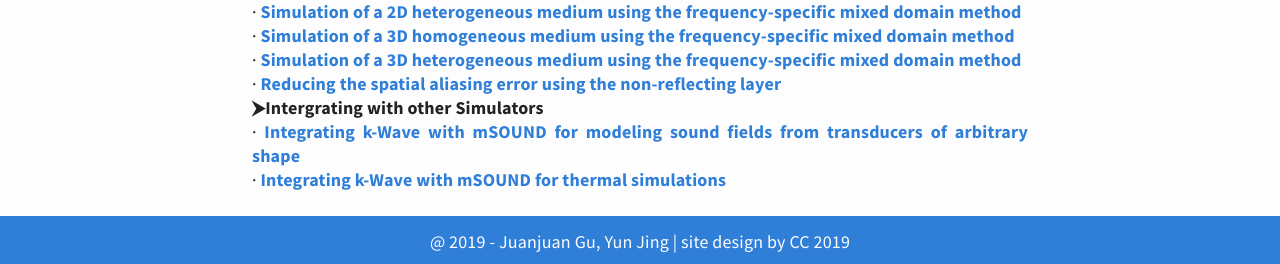
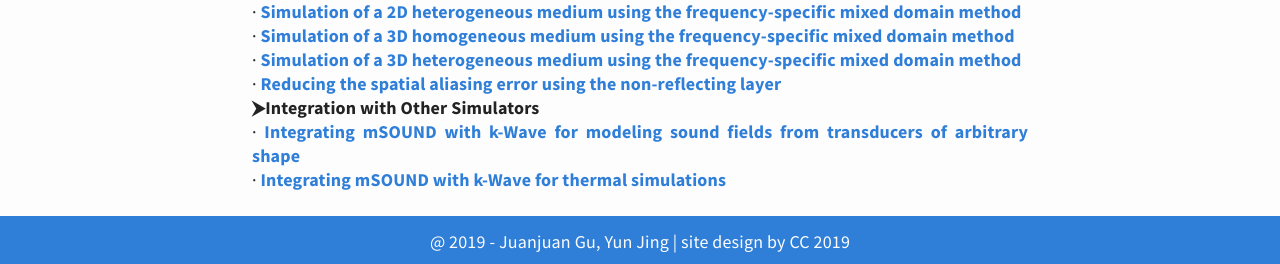
Before and after one commit to m-SOUND/mSOUND, a Jekyll site: the page built from _posts/2019-07-30-TMDM_2D_heterogeneous.html, in a window 1280 px wide and 900 px high, scrolled down 2180 px. Shown: the part 633-897 px from the top of the window. Built offline with Jekyll 4.4.1, drawn with Linux system fonts in a browser that asks for light colours.

```diff
--- a/_posts/2019-07-30-TMDM_2D_heterogeneous.html
+++ b/_posts/2019-07-30-TMDM_2D_heterogeneous.html
@@ -96,10 +96,9 @@ p_total = Forward2D(mgrid, medium, source_p, sensor_mask, reflection_order);
  <br>&middot;<a href="https://m-sound.github.io/mSOUND/2D_absorption">
     Reducing the spatial aliasing error using the non-reflecting layer</a>
 
-
- <br><h7 style='font-weight:bold;'>&#11166;Intergrating with other Simulators</h7>
+ <br><h7 style='font-weight:bold;'>&#11166;Integration with Other Simulators</h7>
  <br>&middot;<a href="https://m-sound.github.io/mSOUND/combine-k-Wave-TMDM">
-    Integrating k-Wave with mSOUND for modeling sound fields from transducers of arbitrary shape</a>
+    Integrating mSOUND with k-Wave for modeling sound fields from transducers of arbitrary shape</a>
  <br>&middot;<a href="https://m-sound.github.io/mSOUND/combine-k-Wave-diffusion">
-    Integrating k-Wave with mSOUND for thermal simulations</a>
+    Integrating mSOUND with k-Wave for thermal simulations</a>
 </p>
```
